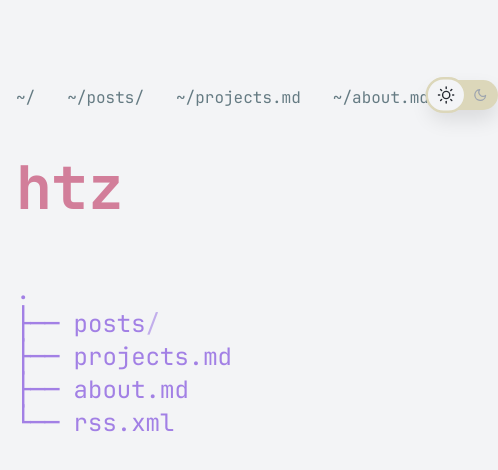
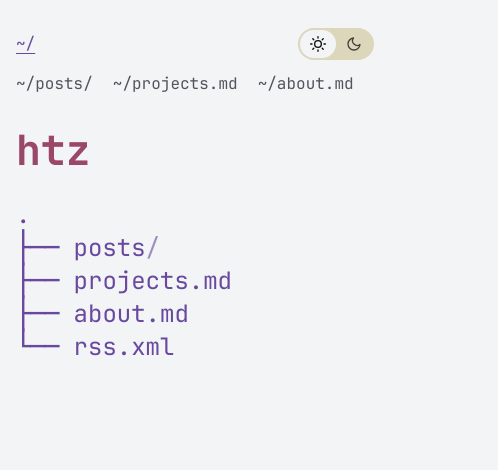
Before and after one commit to nicochatzi/website, a Next.js app: page / in a window 390 px wide. Shown: the top 470 px of the page, 498 px wide, since content can reach past the window. Built offline with nearby package versions, Linux system fonts and the light colour scheme.

Commit message:
Refine mobile navigation, post layout, and theme contrast

```diff
--- a/components/Header.tsx
+++ b/components/Header.tsx
@@ -1,35 +1,36 @@
 import Link from "next/link";
 import { useRouter } from "next/router";
 import siteConfig from "@/data/siteConfig";
-import { cx } from "@/lib/utils";
 import { ThemeSelect } from "./ThemeSelect";
 
 export const Header: React.FC = () => {
   const { pathname } = useRouter();
   return (
-    <header className="py-12 flex justify-between items-end">
-      <nav>
-        <ul className="flex space-x-8">
-          {siteConfig.nav.map((item) => {
-            const isActive = item.href === pathname;
+    <header className="relative py-7 sm:flex sm:items-center sm:justify-between sm:py-12">
+      <nav aria-label="Main navigation">
+        <ul className="flex flex-wrap items-center gap-x-3 gap-y-2 text-sm min-[380px]:gap-x-5 min-[380px]:text-base sm:gap-x-8">
+          {siteConfig.nav.map(({ label, href }) => {
+            const current =
+              pathname === href
+                ? "page"
+                : pathname.startsWith(`${href}/`)
+                  ? "location"
+                  : undefined;
             return (
-              <li key={item.href}>
+              <li key={href} className="first:basis-full sm:first:basis-auto">
                 <Link
-                  href={item.href}
-                  aria-current={isActive ? "page" : undefined}
-                  className={cx(
-                    "text-gray-400 hover:text-gray-950",
-                    "dark:text-gray-400 dark:hover:text-gray-200",
-                  )}
+                  href={href}
+                  aria-current={current}
+                  className="inline-flex min-h-8 items-center text-muted underline-offset-4 hover:text-link aria-[current]:text-link aria-[current]:underline"
                 >
-                  {item.label}
+                  {label}
                 </Link>
               </li>
             );
           })}
         </ul>
       </nav>
-      <div className="mt-8 flex">
+      <div className="absolute top-7 right-0 sm:static">
         <ThemeSelect />
       </div>
     </header>
--- a/components/MDX.tsx
+++ b/components/MDX.tsx
@@ -3,7 +3,6 @@ import Link from "next/link";
 import type { MDXRemoteSerializeResult } from "next-mdx-remote";
 import { MDXRemote } from "next-mdx-remote";
 import type React from "react";
-import { cx } from "@/lib/utils";
 import ExpandingSection from "./ExpandingSection";
 import { Note } from "./Note";
 
@@ -16,16 +15,8 @@ const createCustomHeader = (Tag: HeadingTag) => {
   }: React.HTMLAttributes<HTMLHeadingElement> & { id?: string }) => {
     if (id) {
       return (
-        <Link href={`#${id}`}>
-          <Tag
-            id={id}
-            className={cx(
-              "",
-              "text-purple hover:text-red-pale",
-              "dark:text-teal-deep dark:hover:text-yellow",
-            )}
-            {...rest}
-          />
+        <Link href={`#${id}`} className="no-underline">
+          <Tag id={id} className="text-link hover:text-heading" {...rest} />
         </Link>
       );
     }
--- a/components/Page.tsx
+++ b/components/Page.tsx
@@ -3,7 +3,6 @@ import { onlyText } from "react-children-utilities";
 import { Prose } from "@/components/Prose";
 import siteConfig from "@/data/siteConfig";
 import { formatDate } from "@/lib/formatDate";
-import { cx } from "@/lib/utils";
 
 interface PageProps {
   date?: string;
@@ -45,26 +44,12 @@ export const Page: React.FC<PageProps> = ({
 }) => {
   return (
     <>
-      <header
-        className={cx("mb-10 pb-4", "border-red-pale", "dark:border-yellow")}
-      >
-        <h1
-          className={cx(
-            "font-bold text-6xl",
-            "text-red-pale",
-            "dark:text-yellow",
-          )}
-        >
+      <header className="mb-6 sm:mb-10">
+        <h1 className="text-[clamp(2.25rem,calc(1.5rem+4.5vw),3.75rem)] leading-[1.1] font-bold wrap-anywhere text-heading">
           {title}
         </h1>
         {date ? (
-          <time
-            className={cx(
-              "block mb-0 py-2",
-              "text-gray-500",
-              "dark:text-gray-400",
-            )}
-          >
+          <time dateTime={date} className="block py-2 text-muted">
             {"∟ "}
             {formatDate(date)}
           </time>
--- a/components/Prose.tsx
+++ b/components/Prose.tsx
@@ -1,16 +1,8 @@
-import { cx } from "@/lib/utils";
-
 export const Prose: React.FC<{
   children: React.ReactNode;
 }> = ({ children }) => {
   return (
-    <div
-      className={cx(
-        "max-w-none prose prose-a:no-underline",
-        "prose-a:text-purple",
-        "dark:prose-invert dark:prose-a:text-teal-deep",
-      )}
-    >
+    <div className="prose max-w-none prose-a:text-link prose-a:decoration-1 prose-a:underline-offset-3 dark:prose-invert">
       {children}
     </div>
   );
--- a/components/Tag.tsx
+++ b/components/Tag.tsx
@@ -1,6 +1,6 @@
 import Link from "next/link";
 import type { MDXFrontMatter } from "@/lib/types";
-import { cx, slugify } from "@/lib/utils";
+import { slugify } from "@/lib/utils";
 
 interface TagProps {
   href: string;
@@ -11,12 +11,7 @@ export const Tag: React.FC<TagProps> = ({ href, children }) => {
   return (
     <Link
       href={href}
-      style={{ boxShadow: "0 10px 20px rgba(0, 0, 0, 0.1)" }}
-      className={cx(
-        "inline-block text-sm py-0.5 px-2.5 rounded-full border box-shadow",
-        "bg-gray-200 border-none text-gray-900 hover:bg-gray-800 hover:text-gray-100",
-        "dark:bg-gray-900 dark:border-none dark:text-gray-200 dark:hover:bg-gray-300  dark:hover:text-gray-950",
-      )}
+      className="inline-flex min-h-6 items-center text-sm text-muted underline decoration-current/50 underline-offset-3 hover:text-link"
     >
       #{slugify(children)}
     </Link>
--- a/components/ThemeSelect.tsx
+++ b/components/ThemeSelect.tsx
@@ -3,60 +3,33 @@ import { useEffect, useState } from "react";
 import { Moon, Sun } from "react-feather";
 import { cx } from "@/lib/utils";
 
-const THEME_MAP: { [key: string]: React.ReactNode } = {
-  light: <Sun width=".9em" />,
-  dark: <Moon width=".9em" />,
-};
+const icons = { light: Sun, dark: Moon };
 
 export const ThemeSelect = () => {
   const [mounted, setMounted] = useState(false);
-  const { resolvedTheme: activeTheme, setTheme } = useTheme();
-
-  // When mounted on client, now we can show the UI
+  const { resolvedTheme, setTheme } = useTheme();
   useEffect(() => setMounted(true), []);
 
   if (!mounted) return null;
 
   return (
-    <span
-      style={{
-        display: "flex",
-        borderRadius: "9999px",
-        boxShadow: "0 10px 20px rgba(0, 0, 0, 0.1)",
-      }}
-      className={cx("bg-gray-200", "dark:bg-gray-900")}
-    >
-      {Object.keys(THEME_MAP).map((theme) => (
+    <div className="inline-flex rounded-full bg-gray-200 p-0.5 dark:bg-gray-900">
+      {Object.entries(icons).map(([theme, Icon]) => (
         <button
           type="button"
           key={theme}
-          style={{
-            flex: 1,
-            padding: "1px 8px",
-            cursor: "pointer",
-            transition: "all 0.4s",
-            borderRadius: "9999px",
-            transform: activeTheme === theme ? "scale(1.2)" : "none",
-          }}
-          onClick={() => setTheme(activeTheme === "light" ? "dark" : "light")}
+          aria-label={`Use ${theme} theme`}
+          aria-pressed={resolvedTheme === theme}
+          onClick={() => setTheme(theme)}
           className={cx(
-            "border-2",
-            {
-              "bg-gray-50 border-gray-200 text-gray-900": activeTheme === theme,
-              "text-gray-300 border-transparent hover:text-gray-950":
-                activeTheme !== theme,
-            },
-            {
-              "dark:bg-gray-500 dark:border-gray-900 dark:text-gray-950":
-                activeTheme === theme,
-              "dark:text-gray-500 dark:border-transparent dark:hover:text-gray-50":
-                activeTheme !== theme,
-            },
+            "grid h-7 w-9 cursor-pointer place-items-center rounded-full",
+            "text-gray-700 hover:text-gray-950 dark:text-gray-300 dark:hover:text-gray-50",
+            "aria-pressed:bg-gray-50 aria-pressed:text-gray-950 dark:aria-pressed:bg-gray-700 dark:aria-pressed:text-gray-50",
           )}
         >
-          {THEME_MAP[theme]}
+          <Icon size={16} aria-hidden="true" />
         </button>
       ))}
-    </span>
+    </div>
   );
 };
--- a/components/TreeList.tsx
+++ b/components/TreeList.tsx
@@ -55,7 +55,7 @@ export const TreeListItem: React.FC<TreeListItemProps> = ({
   }, [text]);
 
   const content = (
-    <span className="flex items-baseline leading-snug select-none text-2xl text-purple hover:text-red-pale dark:text-teal-deep dark:hover:text-yellow transition-colors">
+    <span className="flex items-baseline leading-snug select-none text-2xl text-link hover:text-heading transition-colors">
       <span className="whitespace-pre">{isLast ? PREFIX_END : PREFIX_MID}</span>
       <span>
         {visibleText}
@@ -88,9 +88,7 @@ export const TreeList: React.FC<TreeListProps> = ({ items }) => {
 
   return (
     <div>
-      <div className="text-2xl text-purple dark:text-teal-deep leading-snug">
-        .
-      </div>
+      <div className="text-2xl text-link leading-snug">.</div>
       <ul>
         {visibleItems.map((item, i) => (
           <TreeListItem
--- a/pages/posts/[slug].tsx
+++ b/pages/posts/[slug].tsx
@@ -39,31 +39,26 @@ const FollowPost: React.FC<{
           : "col-start-2 text-right"
       }
     >
-      <p
-        className={cx(
-          "mb-2 uppercase tracking-wider text-m",
-          "text-gray-200",
-          "dark:text-gray-700",
-        )}
-      >
+      <p className={cx("mb-2 uppercase tracking-wider text-m", "text-muted")}>
         {direction === "left" ? "←-----" : "-----→"}
       </p>
       <Link
         href={`/posts/${post.slug}`}
-        className={cx(
-          "font-bold",
-          "text-purple hover:text-red-pale",
-          "dark:text-teal-deep dark:hover:text-yellow",
-        )}
+        className="font-bold text-link hover:text-heading"
       >
         {post.title}
       </Link>
-      <time className={cx("block mb-4", "text-gray-500", "dark:text-gray-500")}>
+      <time dateTime={post.date} className="block mb-4 text-muted">
         {"∟ "}
         {formatDate(post.date)}
       </time>
       {post.tags ? (
-        <div className="">
+        <div
+          className={cx(
+            "flex flex-wrap gap-x-3",
+            direction === "right" && "justify-end",
+          )}
+        >
           <Tags post={post} />
         </div>
       ) : null}
@@ -75,16 +70,9 @@ const Post: NextPage<PostProps> = ({ frontMatter, mdx, previous, next }) => {
   return (
     <>
       <Page {...frontMatter}>
-        <div className="-mt-10 mb-1 flex gap-1 flex-row-reverse">
+        <div className="mb-8 flex flex-wrap justify-end gap-x-3 border-b border-gray-300/50 pb-2 dark:border-gray-700">
           <Tags post={frontMatter} />
         </div>
-        <nav
-          className={cx(
-            "-mt-4 pt-12 border-t",
-            "border-gray-200",
-            "dark:border-gray-700",
-          )}
-        />
         <Prose>
           <MDX mdx={mdx} />
         </Prose>
--- a/styles/globals.css
+++ b/styles/globals.css
@@ -4,6 +4,9 @@
 @variant dark (&:is(.dark *));
 
 @theme {
+  --color-link: #68499f;
+  --color-heading: #9a4768;
+  --color-muted: #51545b;
   --color-purple: #a280e5;
   --color-purple-pale: #947fb8;
   --color-blue: #7e9cd8;
@@ -32,6 +35,12 @@
   --color-gray-950: #0a0a0f;
 
   --font-sans: var(--font-jetbrains), ui-monospace, SFMono-Regular, Menlo, Monaco, Consolas, "Liberation Mono", "Courier New", monospace;
+}
+
+.dark {
+  --color-link: var(--color-teal-deep);
+  --color-heading: var(--color-yellow);
+  --color-muted: var(--color-gray-300);
 }
 
 html,
```
Also changed, not shown: components/PostList.tsx (+11 -20 lines).
